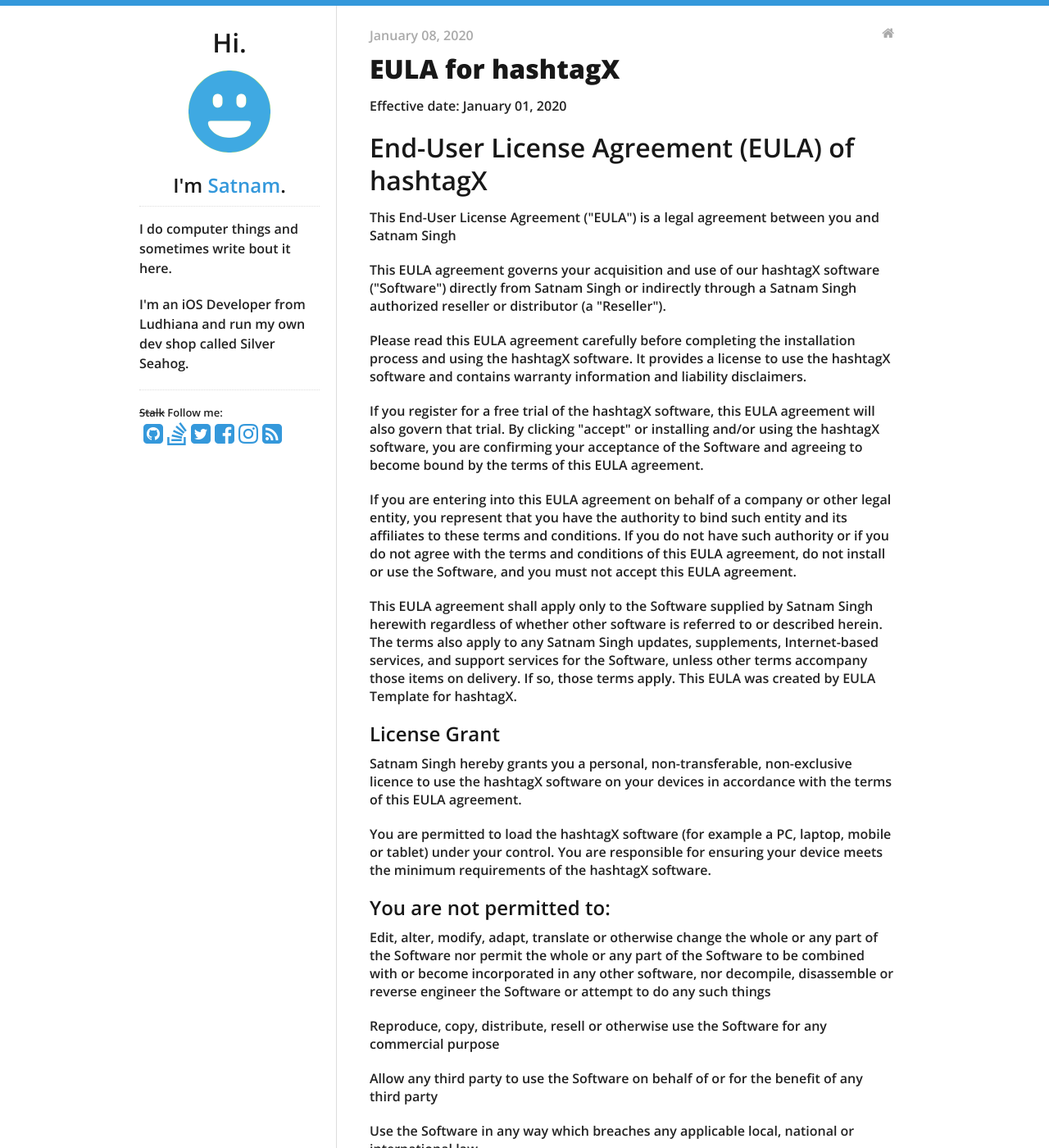
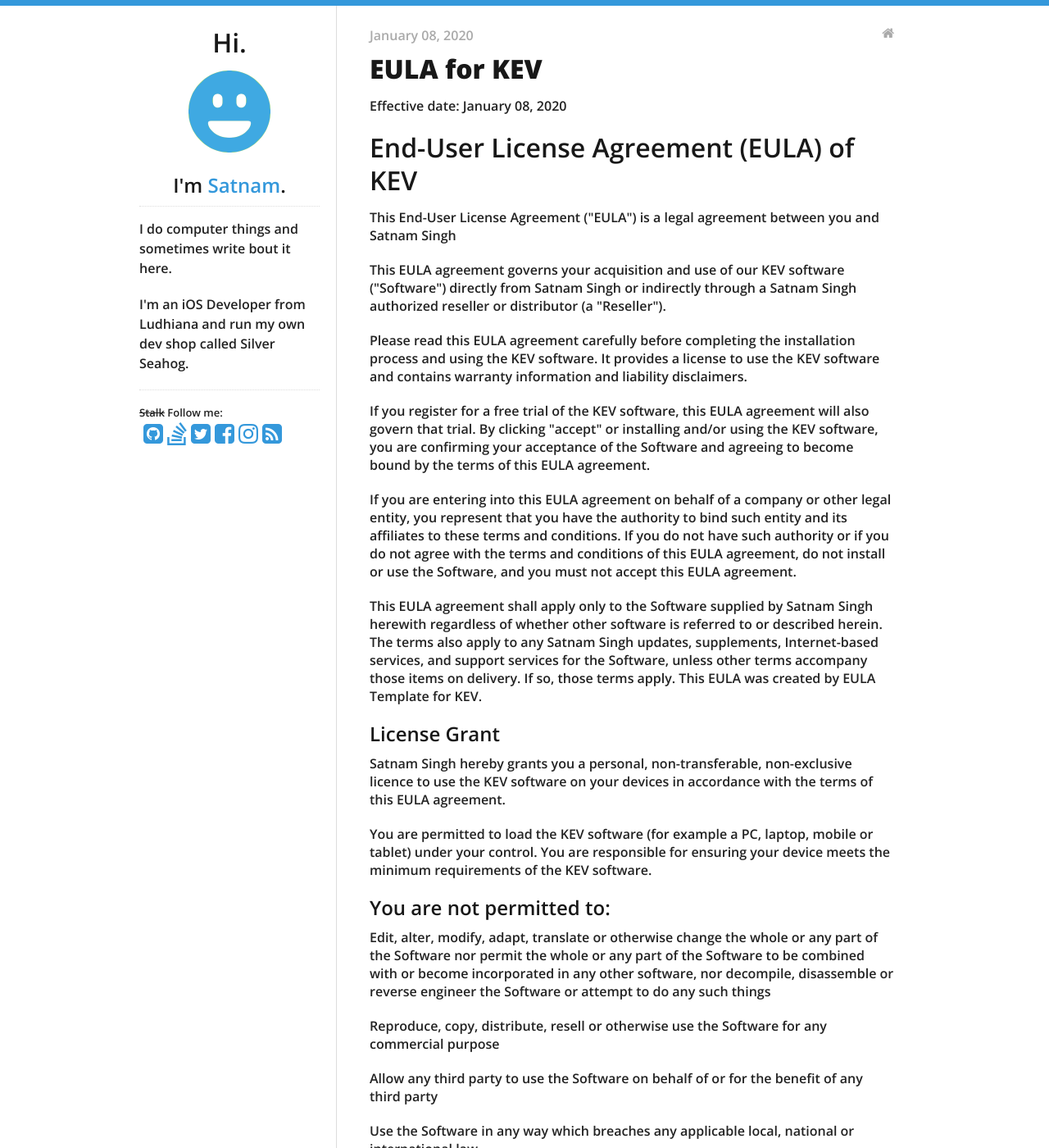
Before and after one commit to 29satnam/29satnam.github.io, a Jekyll site: the page built from _posts/2020-01-08-Eula-KEV.md, in a window 1280 px wide and 1400 px high. Shown: the whole window at 82% size. Built offline with Jekyll 4.4.1, drawn with Linux system fonts in a browser that asks for light colours; some of the changed text lies outside the part shown.

Commit message:
Update 2020-01-08-Eula-KEV.md

```diff
--- a/_posts/2020-01-08-Eula-KEV.md
+++ b/_posts/2020-01-08-Eula-KEV.md
@@ -1,31 +1,31 @@
 ---
 layout: post
-title: EULA for hashtagX
+title: EULA for KEV
 categories:
 - blog
 ---
 
-<p>Effective date: January 01, 2020</p>
+<p>Effective date: January 08, 2020</p>
 
-<h1>End-User License Agreement (EULA) of hashtagX</h1>
+<h1>End-User License Agreement (EULA) of KEV</h1>
 
 <p>This End-User License Agreement ("EULA") is a legal agreement between you and Satnam Singh</p>
 
-<p>This EULA agreement governs your acquisition and use of our hashtagX software ("Software") directly from Satnam Singh or indirectly through a Satnam Singh authorized reseller or distributor (a "Reseller").</p>
+<p>This EULA agreement governs your acquisition and use of our KEV software ("Software") directly from Satnam Singh or indirectly through a Satnam Singh authorized reseller or distributor (a "Reseller").</p>
 
-<p>Please read this EULA agreement carefully before completing the installation process and using the hashtagX software. It provides a license to use the hashtagX software and contains warranty information and liability disclaimers.</p>
+<p>Please read this EULA agreement carefully before completing the installation process and using the KEV software. It provides a license to use the KEV software and contains warranty information and liability disclaimers.</p>
 
-<p>If you register for a free trial of the hashtagX software, this EULA agreement will also govern that trial. By clicking "accept" or installing and/or using the hashtagX software, you are confirming your acceptance of the Software and agreeing to become bound by the terms of this EULA agreement.</p>
+<p>If you register for a free trial of the KEV software, this EULA agreement will also govern that trial. By clicking "accept" or installing and/or using the KEV software, you are confirming your acceptance of the Software and agreeing to become bound by the terms of this EULA agreement.</p>
 
 <p>If you are entering into this EULA agreement on behalf of a company or other legal entity, you represent that you have the authority to bind such entity and its affiliates to these terms and conditions. If you do not have such authority or if you do not agree with the terms and conditions of this EULA agreement, do not install or use the Software, and you must not accept this EULA agreement.</p>
 
-<p>This EULA agreement shall apply only to the Software supplied by Satnam Singh herewith regardless of whether other software is referred to or described herein. The terms also apply to any Satnam Singh updates, supplements, Internet-based services, and support services for the Software, unless other terms accompany those items on delivery. If so, those terms apply. This EULA was created by EULA Template for hashtagX.</p>
+<p>This EULA agreement shall apply only to the Software supplied by Satnam Singh herewith regardless of whether other software is referred to or described herein. The terms also apply to any Satnam Singh updates, supplements, Internet-based services, and support services for the Software, unless other terms accompany those items on delivery. If so, those terms apply. This EULA was created by EULA Template for KEV.</p>
 
 <h2>License Grant</h2>
 
-<p>Satnam Singh hereby grants you a personal, non-transferable, non-exclusive licence to use the hashtagX software on your devices in accordance with the terms of this EULA agreement.</p>
+<p>Satnam Singh hereby grants you a personal, non-transferable, non-exclusive licence to use the KEV software on your devices in accordance with the terms of this EULA agreement.</p>
 
-<p>You are permitted to load the hashtagX software (for example a PC, laptop, mobile or tablet) under your control. You are responsible for ensuring your device meets the minimum requirements of the hashtagX software.</p>
+<p>You are permitted to load the KEV software (for example a PC, laptop, mobile or tablet) under your control. You are responsible for ensuring your device meets the minimum requirements of the KEV software.</p>
 
 <h2>You are not permitted to:</h2>
 
```
Also changed, not shown: other parts of _posts/2020-01-08-Eula-KEV.md (+0 -4 lines).
